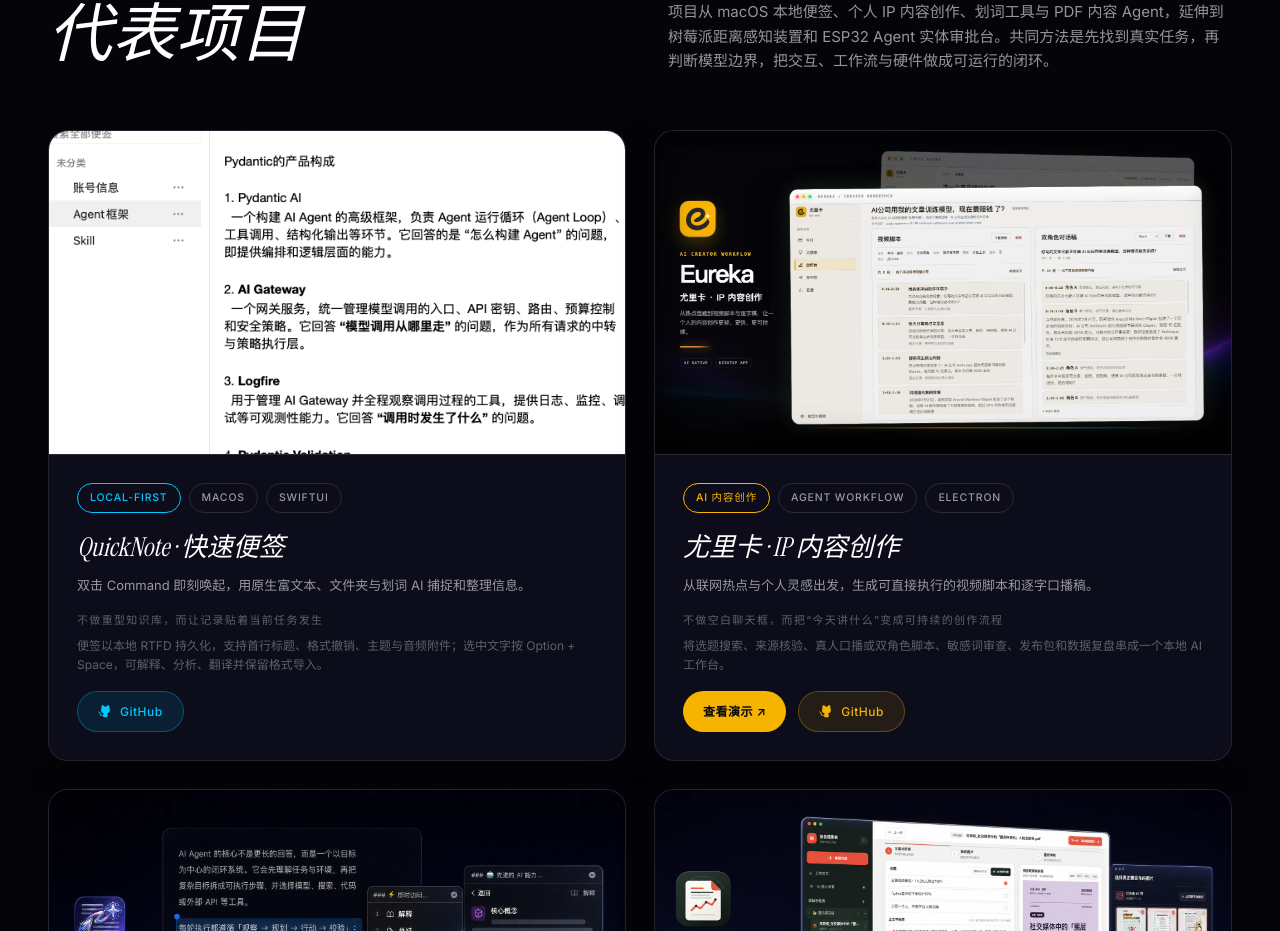
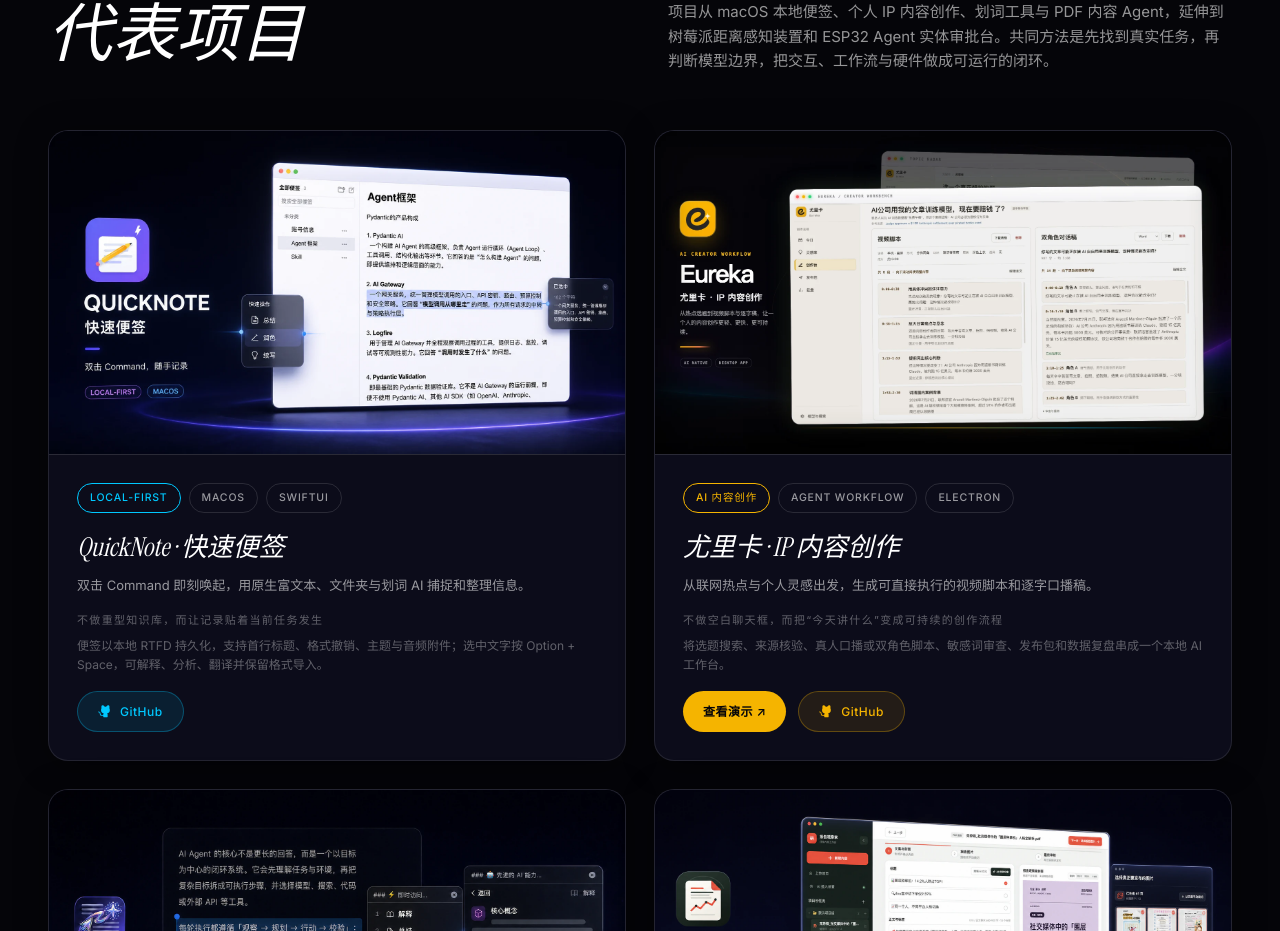
Before and after one commit to hxy940219220-collab/huangxiyuan-website, a Next.js app: page / in a window 1280 px wide. Shown: the part 1318-2249 px from the top of the page. Built offline with nearby package versions, Linux system fonts and the light colour scheme.

Commit message:
fix: replace QuickNote project artwork

```diff
--- a/app/components/Work.tsx
+++ b/app/components/Work.tsx
@@ -70,7 +70,7 @@
             >
               <div className="aspect-[16/9] relative overflow-hidden bg-[#0c0c1a] shrink-0 border-b border-white/[0.12]">
                 <img
-                  src="/quicknote-project-card.png"
+                  src="/quicknote-project-card.webp"
                   alt="QuickNote macOS 快速便签"
                   width={1388}
                   height={970}
```
Also changed, not shown: public/quicknote-project-card.png (deleted), public/quicknote-project-card.webp (added).
